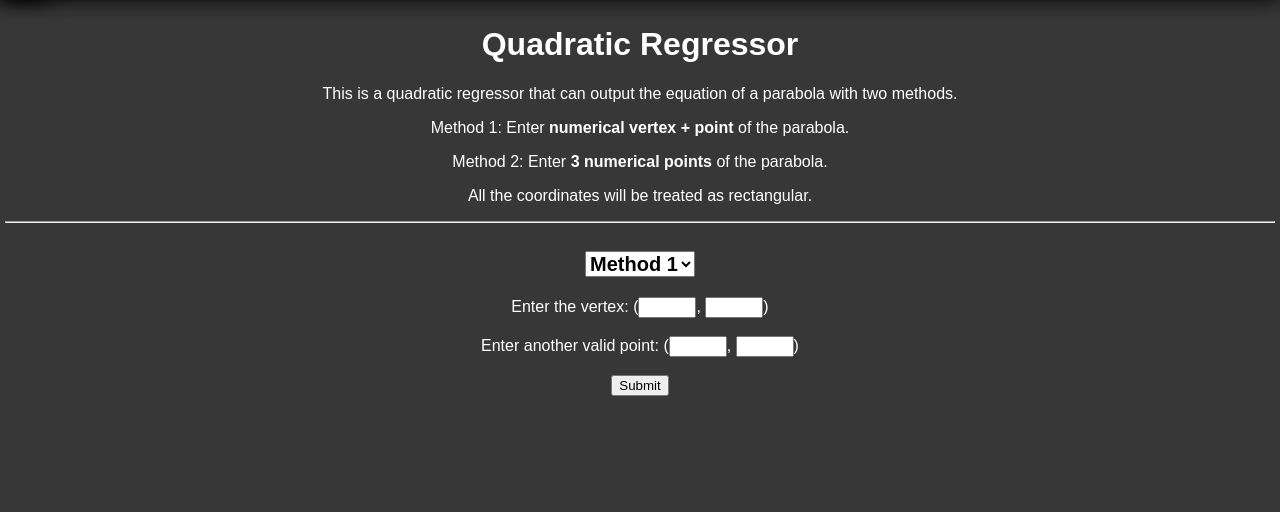
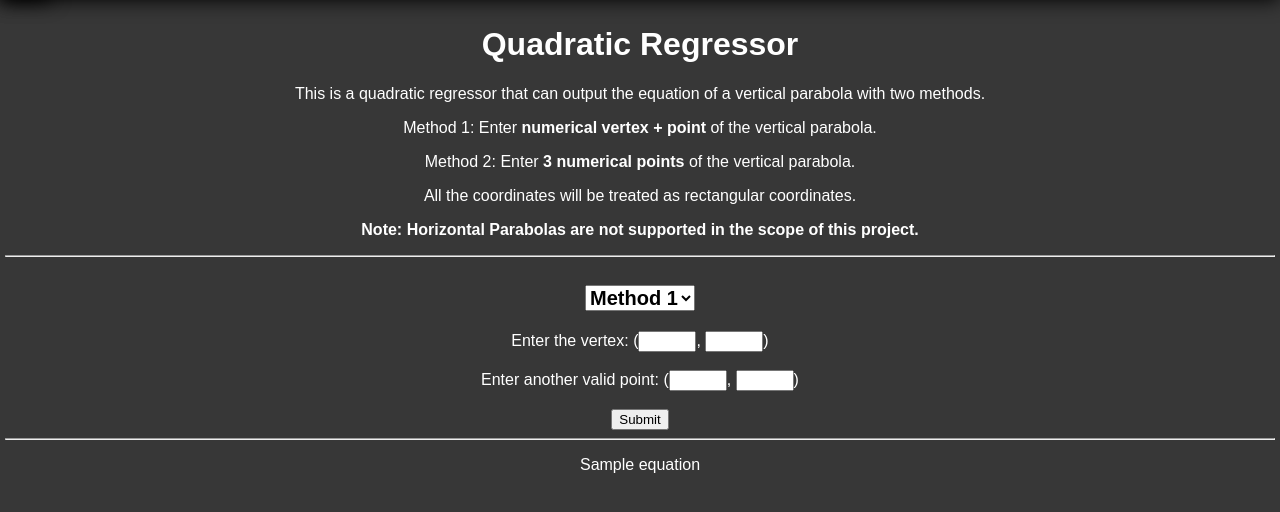
Before and after one commit to Impure-King/quadratic-regressor, a Flask app: template templates/project1.html in a window 1280 px wide. Shown: the part 50-562 px from the top of the page. Run offline with Flask 3, Linux system fonts and the light colour scheme; the template is opened without the code that fills it: most values are stand-ins (such as "Sample title", 1, 10 or a date in 2020).

Commit message:
Made some changes

```diff
--- a/app.py
+++ b/app.py
@@ -1,9 +1,12 @@
 from flask import Flask, render_template, request
 import numpy as np
-
+import matplotlib.pyplot as plt
+import matplotlib
+import os
+matplotlib.use("agg")
 app = Flask(__name__)
 
-answer_page = "current_answer"
+answer_page = "answer"
 
 # An Error handling class:
 class IncorrectInput(object):
@@ -13,6 +16,43 @@ class IncorrectInput(object):
     def __init__(self, error: str) -> None:
         self.error_message = error
 
+# Various helper functions:
+def equation_definer(h:float, k:float, a:float):
+    lists = [h, k, a]
+    for index, i in enumerate(lists):
+        if i == int(i):
+            lists[index] = int(i)
+    h, k, a = lists
+    part1 = "y = "
+    part2 = "(x - h)^2"
+    part3 = " + k"
+    if h == 0:
+        part2 = "x^2"
+    elif h < 0:
+        part2 = f"(x + {(h**2)**0.5})^2"
+    else:
+        part2 = f"(x - {h})^2"
+
+    if a == 0:
+        part2 = ""
+    elif a != 1:
+        part2 = str(a) + part2
+
+    if k == 0:
+        part3 = ""
+    elif k < 0:
+        part3 = f" - {(k**2)**0.5}"
+    else:
+        part3 = f" + {k}"
+
+
+    # Handling the graphing:
+    x = np.arange(-100, 100)
+    y = a * (x - h)**2 + k
+    plt.plot(x, y)
+    plt.savefig("./static/images/plot.jpg")
+    plt.clf()
+    return part1 + part2 + part3
 
 def convert(number:str):
     """Converts a string to a float."""
@@ -30,23 +70,25 @@ def start():
 # Actual Project input page:
 @app.route('/Quadratic Regressor')
 def project():
-    return render_template("project1.html", answer_page=answer_page)
+    return render_template("project1.html", answer_page=answer_page, plot_show=False)
 
 # Solved page:
 @app.route('/' + answer_page, methods=["POST"])
-def solve():
-    valid_input = True
+def solve1():
     h = convert('vertexx')
     k = convert('vertexy')
     x = convert('pointx')
     y = convert('pointy')
     a = vertex_solver(h, k, x, y)
-    if isinstance(a, IncorrectInput):
-        valid_input=False
-        equation=a.error_message
-    else:
-        equation = f"y = {a}(x - {h})^2 + {k}"
-    return render_template("answer1.html", equation=equation, valid_input=valid_input)
+    equation = equation_definer(h, k, a)
+    return render_template("project1.html", equation=equation, plot_show=True)
+
+@app.route('/answer2', methods=["POST"])
+def solve2():
+    x1, y1 = convert("x1"), convert("y1")
+    x2, y2 = convert("x2"), convert("y2")
+    x3, y3 = convert("x3"), convert("y3")
+    return render_template("project1.html", equation=1)
 
 # Error Handlers:
 @app.errorhandler(404)
--- a/static/project1.css
+++ b/static/project1.css
@@ -32,3 +32,7 @@
     font-weight: bold;
     margin:20px;
 }
+
+#solver_2 {
+    display: none;
+}
--- a/static/scripts/validate_form.js
+++ b/static/scripts/validate_form.js
@@ -1,18 +1,58 @@
 // Ensuring the DOM content has loaded
-function validateNonEmpty() {
+function validateNonEmpty2() {
+    var x1 = document.forms['solver_2']["x1"].value;
+    var y1 = document.forms["solver_2"]["y1"].value;
+    var x2 = document.forms['solver_2']["x2"].value;
+    var y2 = document.forms["solver_2"]["y2"].value;
+    var x3 = document.forms['solver_2']["x3"].value;
+    var y3 = document.forms["solver_2"]["y3"].value;
+
+    if (x1 == "" || x2 == "" || x3 == "" || y1 == "" || y2 == "" || y3 == "") {
+        alert("One of the coordinates have not been filled out.");
+        return false;
+    }
+    obj = document.getElementById("solver_1");
+    obj.style.display = "none";
+
+}
+
+function validateNonEmpty1() {
     var vertexx = document.forms['solver_1']["vertexx"].value;
     var vertexy = document.forms["solver_1"]["vertexy"].value;
     var pointx = document.forms['solver_1']["pointx"].value;
     var pointy = document.forms["solver_1"]["pointy"].value;
 
     if (vertexx == "" || vertexy == "" || pointx == "" || pointy == "") {
-        alert("One of the points have not been filled out.");
+        alert("One of the coordinates have not been filled out.");
         return false;
     }
-
-    else if (parseFloat(vertexx) == parseFloat(pointx)) {
-        alert("The vertex and the point can't have the same x-coordinate.");
-        return false;
+    else{
+        if (parseFloat(vertexy) == parseFloat(pointy) && parseFloat(pointx) == parseFloat(vertexx)) {
+            alert("These are coincidental points.");
+            return false;
+        }
+        if (parseFloat(vertexx) == parseFloat(pointx)) {
+            alert("The vertex and the point can't have the same x-coordinate."); // Add explaination.
+            return false;
+        }
+        if (parseFloat(vertexy) == parseFloat(pointy)) {
+            alert("The vertex and the point can't have the same y-coordinate.");
+            return false;
+        }
     }
 
 }
+
+function changeForm() {
+    var method_name = document.getElementById("methods").value;
+    const method1 = document.getElementById("solver_1");
+    const method2 = document.getElementById("solver_2");
+    method1.style.display = "none";
+    method2.style.display = "none";
+    if (parseInt(method_name) === 1) {
+        method1.style.display = "block";
+    }
+    else if (parseInt(method_name) === 2) {
+        method2.style.display = "block";
+    }
+}
--- a/templates/answer1.html
+++ b/templates/answer1.html
@@ -6,10 +6,6 @@
 {% endblock %}
 
 {% block content %}
-    {% if valid_input %}
     <p>The equation is: {{equation}}</p>
     <p>Click Quadratic Regressor on the navbar to head back.</p>
-    {% else %}
-    <p>{{equation}}</p>
-    {% endif %}
 {% endblock %}
--- a/templates/base.html
+++ b/templates/base.html
@@ -4,6 +4,7 @@
     <meta charset="UTF-8">
     <meta name="viewport" content="width=device-width, initial-scale=1.0">
     <link rel="stylesheet" href="../static/base.css">
+    <link rel="icon" type="image/png" href="../static/images/logo.png">
     {% block head %}{% endblock %}
 </head>
 {% block body %}
--- a/templates/project1.html
+++ b/templates/project1.html
@@ -10,24 +10,42 @@
 
 {% block content %}
     <h1 id="title">Quadratic Regressor</h1>
-    <p>This is a quadratic regressor that can output the equation of a parabola with two methods.</p>
-    <p>Method 1: Enter <b>numerical vertex + point</b> of the parabola.</p>
-    <p>Method 2: Enter <b>3 numerical points</b> of the parabola.</p>
-    <p>All the coordinates will be treated as rectangular.</p>
+    <p>This is a quadratic regressor that can output the equation of a vertical parabola with two methods.</p>
+    <p>Method 1: Enter <b>numerical vertex + point</b> of the vertical parabola.</p>
+    <p>Method 2: Enter <b>3 numerical points</b> of the vertical parabola.</p>
+    <p>All the coordinates will be treated as rectangular coordinates.</p>
+    <p><b>Note: Horizontal Parabolas are not supported in the scope of this project.</b></p>
     <hr>
 
     <div class="quadratic_solver_1">
-        <select name="methods" id="methods">
+        <select name="methods" id="methods" onchange="changeForm()">
             <option value="1">Method 1</option>
             <option value="2">Method 2</option>
         </select>
-        <form name="solver_1" method="post" onsubmit="return validateNonEmpty()" action={{answer_page}}>
+        <form id="solver_1" name="solver_1" method="post" onsubmit="return validateNonEmpty1()" action={{answer_page}}>
             <label>Enter the vertex: </label>
-            <label>(<input class="input" id="vertexx" name="vertexx", type="number">, <input class="input" id="vertexy" name="vertexy" type="number">)</label><br><br>
+            <label>(<input class="input" name="vertexx", step="any", type="number">, <input class="input" name="vertexy" step="any" type="number">)</label><br><br>
 
             <label>Enter another valid point: </label>
-            <label>(<input class="input" id="pointx" name="pointx" type="number">, <input class="input" id="pointy" name="pointy", type="number">)</label><br><br>
+            <label>(<input class="input" name="pointx" step="any" type="number">, <input class="input" name="pointy", type="number" step="any">)</label><br><br>
+            <input type="submit" value="Submit">
+        </form>
+        <form id="solver_2" name="solver_2" method="post" onsubmit="return validateNonEmpty2()" action='answer2'>
+            <label>Enter the first point: </label>
+            <label>(<input class="input" name="x1", step="any", type="number">, <input class="input" name="y1" step="any" type="number">)</label><br><br>
+
+            <label>Enter the second point: </label>
+            <label>(<input class="input" name="x2" step="any" type="number">, <input class="input" name="y2", type="number" step="any">)</label><br><br>
+
+            <label>Enter the third point: </label>
+            <label>(<input class="input" name="x3", step="any", type="number">, <input class="input" name="y3" step="any" type="number">)</label><br><br>
+
             <input type="submit" value="Submit">
         </form>
     </div>
+    <hr>
+    <p>{{equation}}</p>
+    {% if plot_show %}
+        <img src="../static/images/plot.jpg">
+    {% endif %}
 {% endblock %}
```
Also changed, not shown: static/images/plot.jpg (added).
